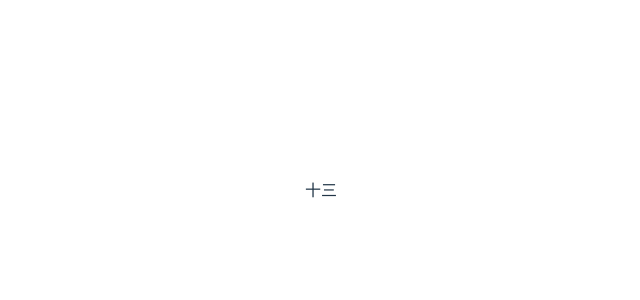
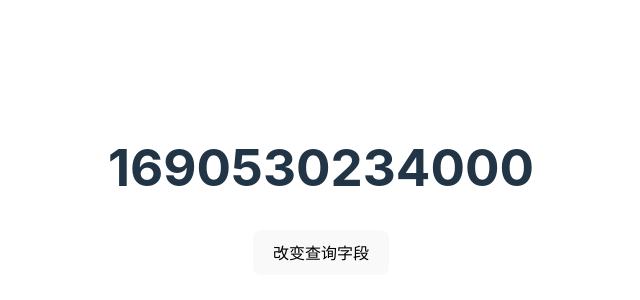
Before and after one commit to happycoding2001/vue3-enterprise, a Vue app: page / in a window 1280 px wide. Shown: the part 210-510 px from the top of the page, without its empty margins (319-959 px from the left). Built offline with nearby package versions, Linux system fonts and the light colour scheme.

Commit message:
watchEffect

```diff
--- a/src/App.vue
+++ b/src/App.vue
@@ -1,10 +1,29 @@
 <template>
-  <div ref='shisanRef'>十三</div>
+  <div>
+    <h1>{{ state.search }}</h1>
+    <button @click="handleSearch">改变查询字段</button>
+  </div>
+
 </template>
+
 <script setup>
-import { ref, onMounted } from 'vue'
-const shisanRef = ref(null)
-onMounted(() => {
-  console.log(shisanRef)
+import { reactive, watchEffect } from 'vue'
+let timer = null
+let state = reactive({
+  search: Date.now()
 })
+watchEffect((onInvalidate) => {
+  console.log(`监听查询字段${state.search}`)
+  timer = setTimeout(() => {
+    console.log('模拟接口异步请求，3 秒之后返回详情信息')
+  }, 3000)
+  onInvalidate(() => {
+    console.log('清除');
+    clearTimeout(timer);
+  })
+})
+
+const handleSearch = () => {
+  state.search = Date.now()
+}
 </script>
```
